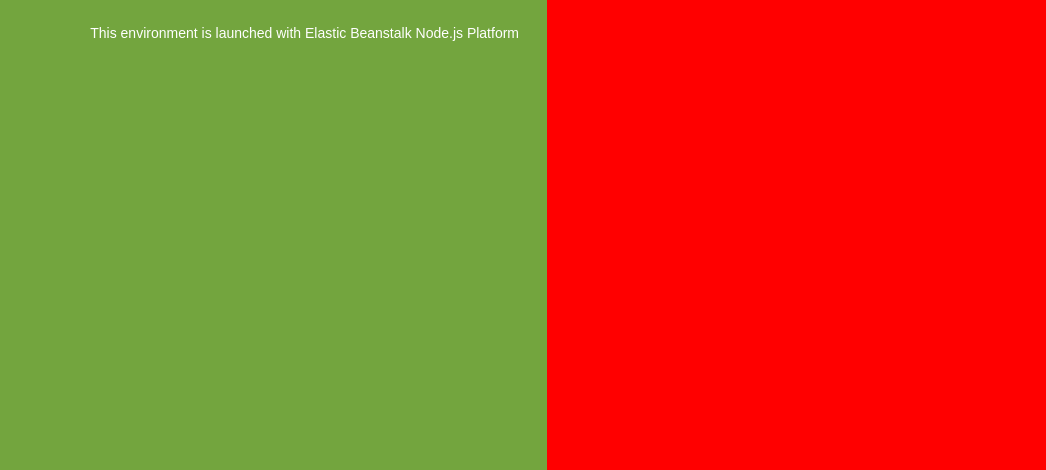
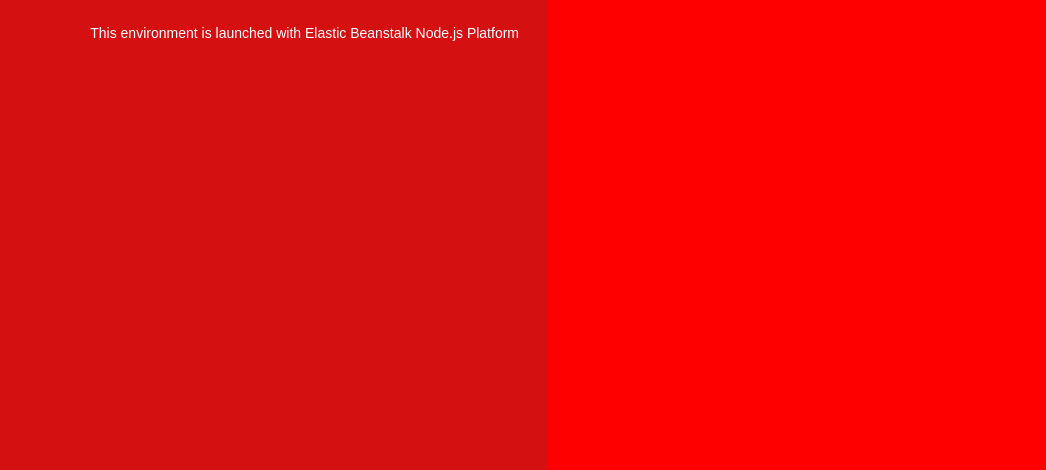
Before and after one commit to ChanchalChandanbatwe/ElasticBeanstack, a website: page index.html in a window 1280 px wide. Shown: the part 330-800 px from the top of the page, without its empty margins (93-1139 px from the left). Drawn offline with Linux system fonts and the light colour scheme.

Commit message:
Update index.html

```diff
--- a/index.html
+++ b/index.html
@@ -35,7 +35,7 @@
 
         text-align: right;
         padding-top: 11em;
-        background-color: #73A53E;
+        background-color: #d41010;
 
       }
       .textColumn p {
```
